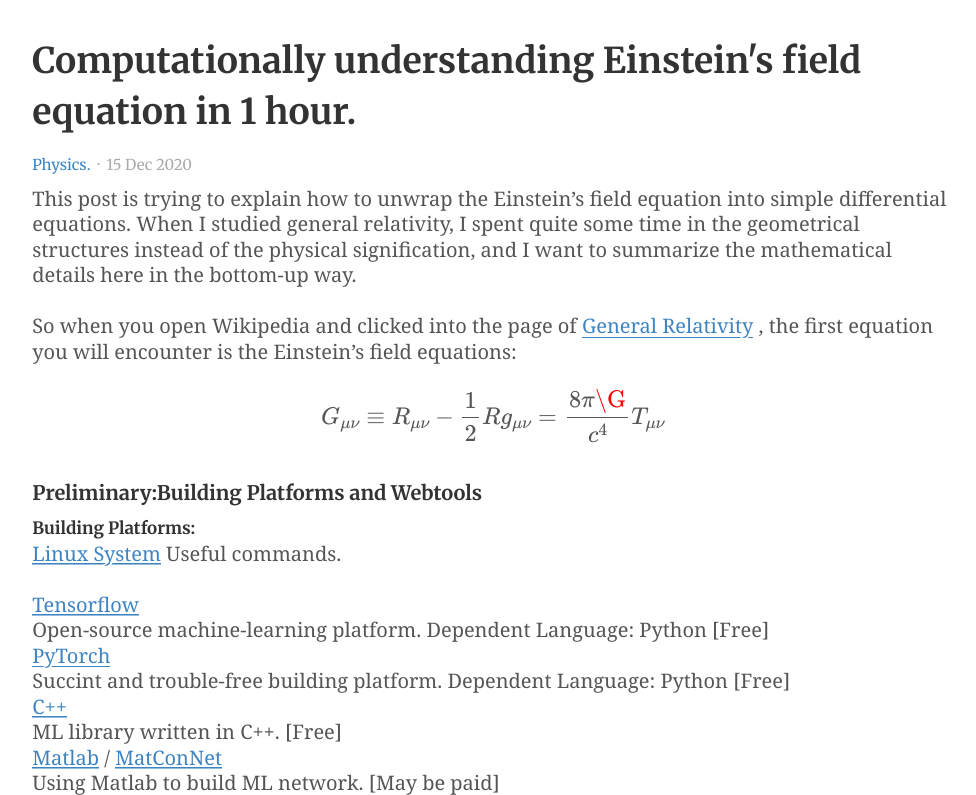
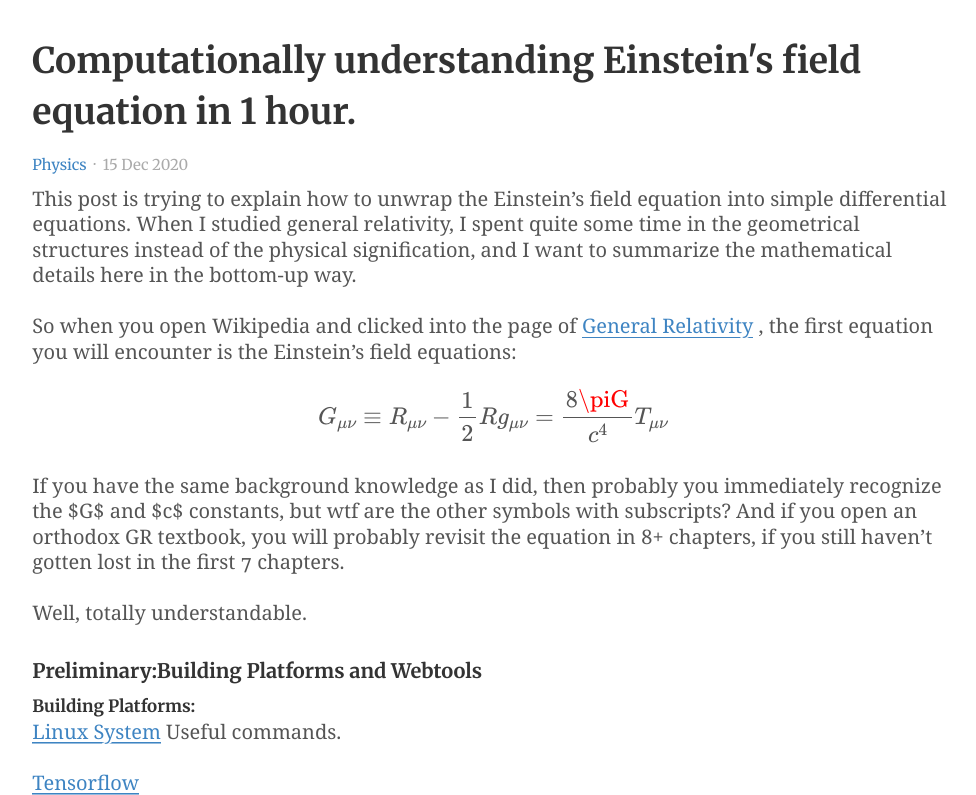
Before and after one commit to weihaocao/weihaocao.github.io, a Jekyll site: the page built from _posts/2020-12-15-einstein-field-equation.md, in a window 1280 px wide and 900 px high, scrolled down 323 px, cut to the strip 105-900 px from the top of the window. Shown: the whole strip, without its empty margins (147-1123 px from the left). Built offline with Jekyll 4.4.1, drawn with Linux system fonts in a browser that asks for light colours; formulas are drawn with MathJax 3; comment, search, counter and statistics services are not loaded.

Commit message:
Update 2020-12-15-einstein-field-equation.md

```diff
--- a/_posts/2020-12-15-einstein-field-equation.md
+++ b/_posts/2020-12-15-einstein-field-equation.md
@@ -1,6 +1,6 @@
 ---
 title: Computationally understanding Einstein's field equation in 1 hour.
-category: Physics.
+category: Physics
 excerpt: |
   This post is trying to explain how to unwrap the Einstein's field equation into simple differential equations.
 feature_image: "https://unsplash.it/1300/400?random"
@@ -13,8 +13,12 @@ This post is trying to explain how to unwrap the Einstein's field equation into
 So when you open Wikipedia and clicked into the page of [General Relativity](https://en.wikipedia.org/wiki/General_relativity) , the first equation you will encounter is the Einstein's field equations:
 
 $$
-G_{\mu\nu} \equiv R_{\mu\nu}-\frac{1}{2}R g_{\mu\nu}=\frac{8\pi\G}{c^4}T_{\mu\nu}
+G_{\mu\nu} \equiv R_{\mu\nu}-\frac{1}{2}R g_{\mu\nu}=\frac{8\piG}{c^4}T_{\mu\nu}
 $$
+
+If you have the same background knowledge as I did, then probably you immediately recognize the $G$ and $c$ constants, but wtf are the other symbols with subscripts? And if you open an orthodox  GR textbook, you will probably revisit the equation in 8+ chapters, if you still haven't gotten lost in the first 7 chapters.
+
+ Well, totally understandable.
 
 
 ##### Preliminary:Building Platforms and Webtools
```
